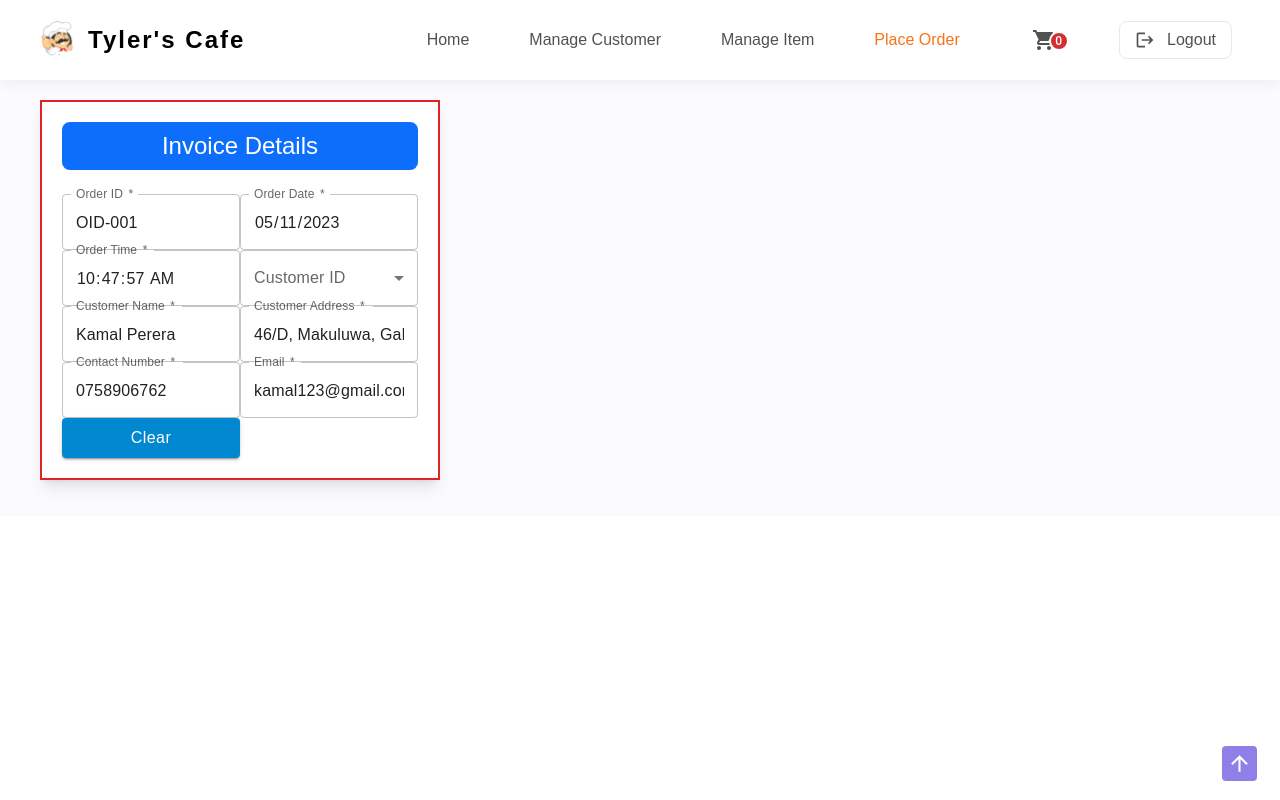
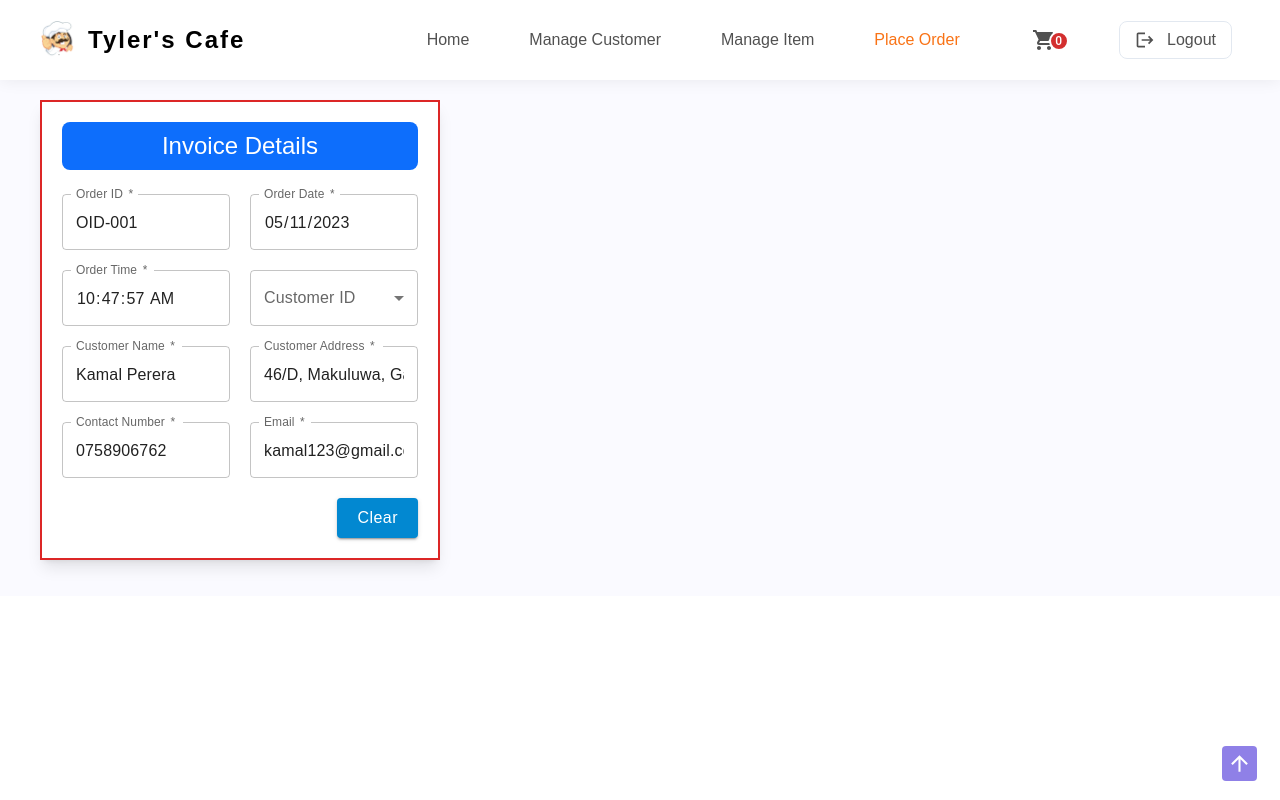
Before and after one commit to AshanSandeep06/Food-Shop-System, a React (Create React App) app in the folder frontend/: page /place_order in a window 1280 px wide. Built offline with nearby package versions, Linux system fonts and the light colour scheme.

Commit message:
Content Updated in PlaceOrderForm Component

```diff
--- a/frontend/src/pages/AdminPages/PlaceOrderForm/PlaceOrderForm.tsx
+++ b/frontend/src/pages/AdminPages/PlaceOrderForm/PlaceOrderForm.tsx
@@ -42,7 +42,7 @@ const PlaceOrderForm = () => {
           <h1 className="font-medium">Invoice Details</h1>
         </div>
 
-        <div className="grid grid-cols-2">
+        <div className="grid grid-cols-2 gap-5">
           <TextField
             label="Order ID"
             type="text"
@@ -160,13 +160,15 @@ const PlaceOrderForm = () => {
             }}
           />
 
+          <div className="col-start-2 col-end-3 items-center justify-end flex">
             <Button
-            className="!px-[15px] !capitalize !font-poppins !font-normal !text-[16px]"
+              className="!px-[20px] !capitalize !font-poppins !font-normal !text-[16px]"
               variant="contained"
               color="info"
             >
               Clear
             </Button>
+          </div>
         </div>
       </section>
 
```
Lines whose indentation alone changed are shown as unchanged.
